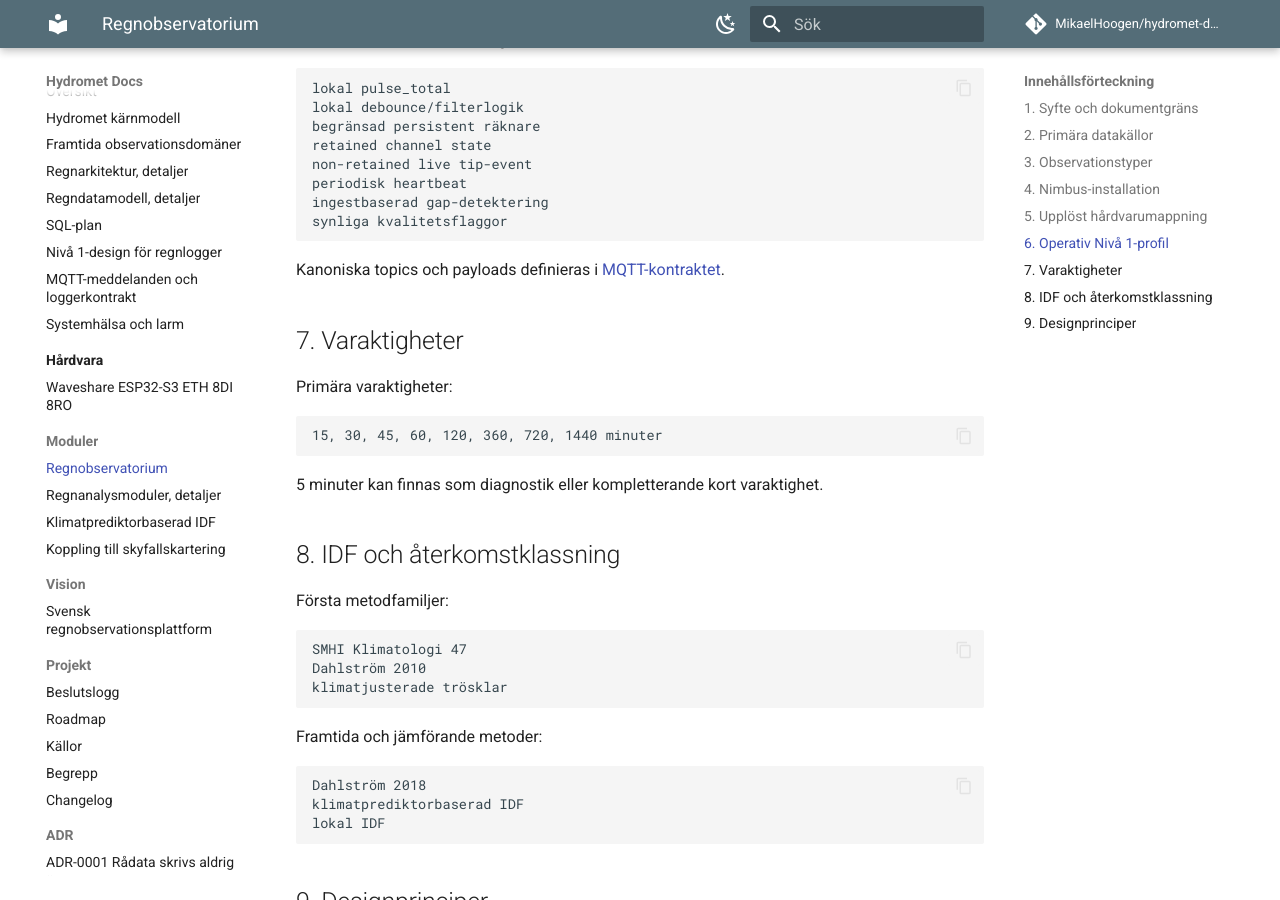
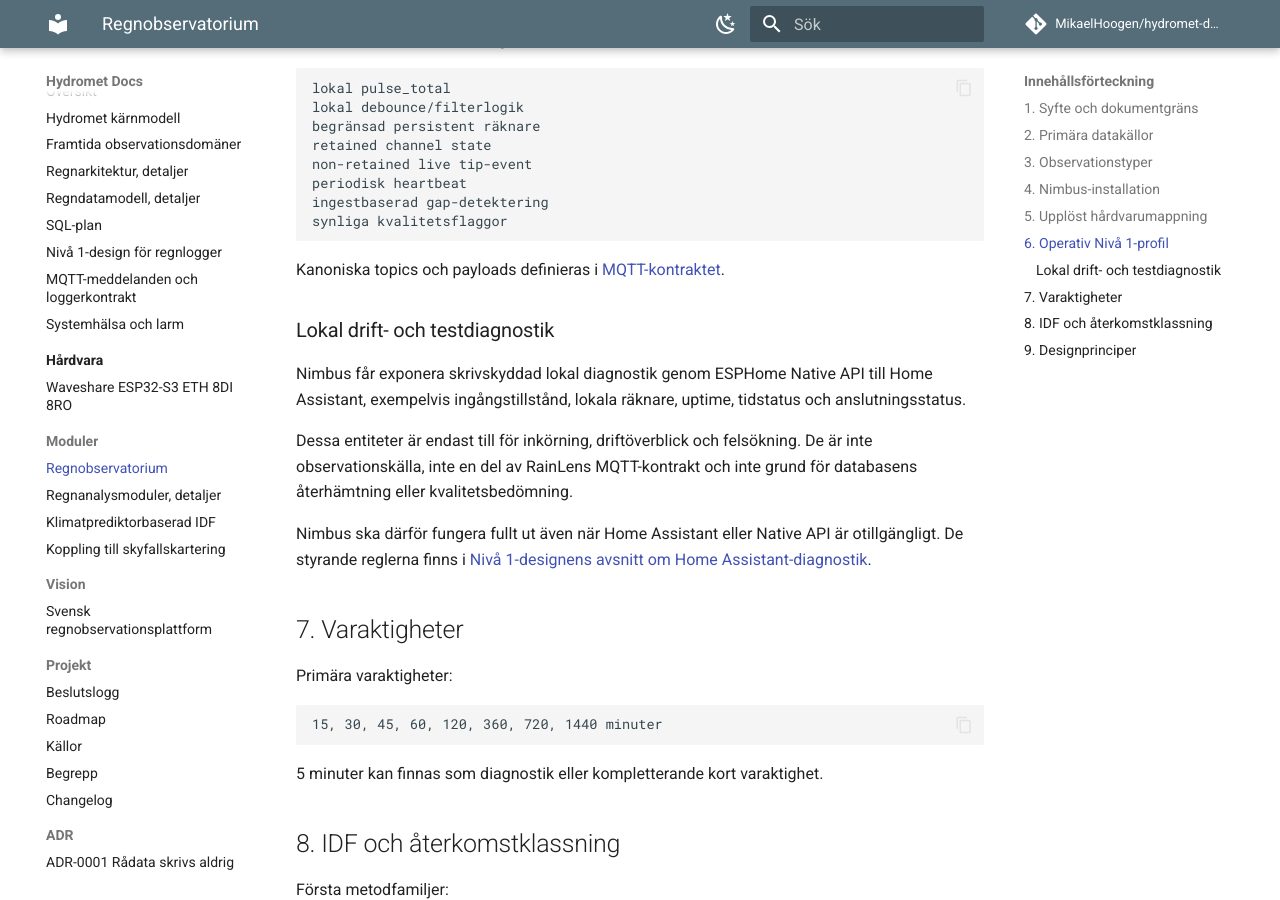
Before and after one commit to MikaelHoogen/hydromet-docs, an MkDocs documentation site: the page built from docs/modules/rain-observatory.md, in a window 1280 px wide and 900 px high, scrolled down 2649 px. Built offline with MkDocs 1.6.1 and Material for MkDocs 9.7.7, drawn with Linux system fonts in a browser that asks for light colours; comment, search, counter and statistics services are not loaded.

Commit message:
docs: describe Nimbus Home Assistant diagnostics

```diff
--- a/docs/modules/rain-observatory.md
+++ b/docs/modules/rain-observatory.md
@@ -135,6 +135,14 @@ synliga kvalitetsflaggor
 
 Kanoniska topics och payloads definieras i [MQTT-kontraktet](../architecture/mqtt-message-contract.md).
 
+### Lokal drift- och testdiagnostik
+
+Nimbus får exponera skrivskyddad lokal diagnostik genom ESPHome Native API till Home Assistant, exempelvis ingångstillstånd, lokala räknare, uptime, tidstatus och anslutningsstatus.
+
+Dessa entiteter är endast till för inkörning, driftöverblick och felsökning. De är inte observationskälla, inte en del av RainLens MQTT-kontrakt och inte grund för databasens återhämtning eller kvalitetsbedömning.
+
+Nimbus ska därför fungera fullt ut även när Home Assistant eller Native API är otillgängligt. De styrande reglerna finns i [Nivå 1-designens avsnitt om Home Assistant-diagnostik](../architecture/level-1-logger-design.md#home-assistant-diagnostik).
+
 ## 7. Varaktigheter
 
 Primära varaktigheter:
```
